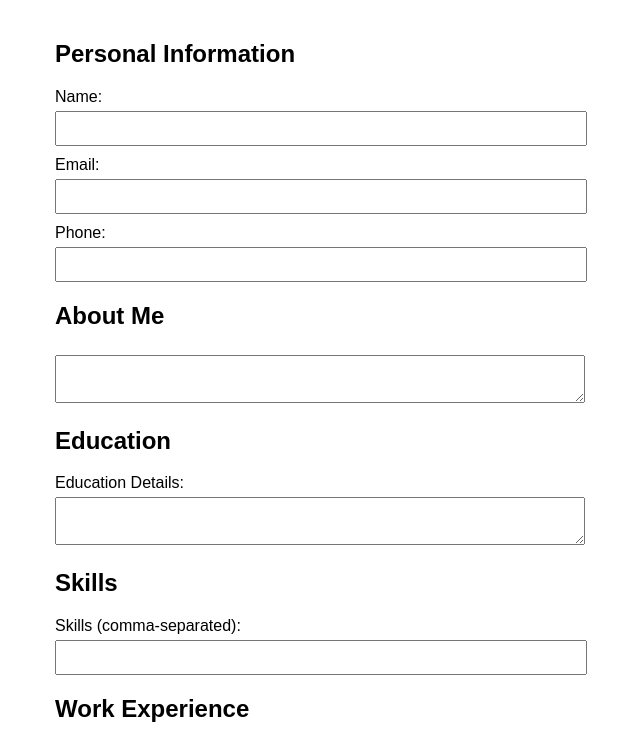
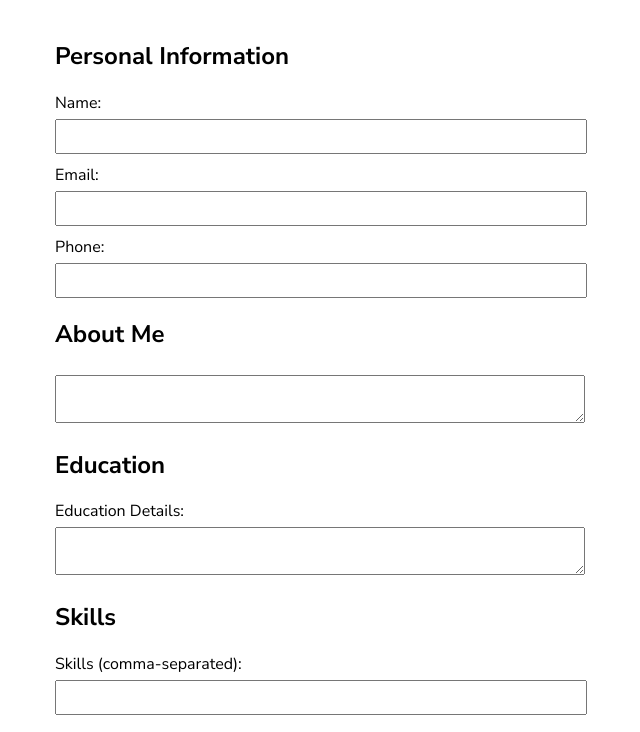
Before and after one commit to muhammedlayan12/DYNAMIC-RESUME-BUILDER, a plain HTML site: page index.html in a window 1280 px wide. Shown: the top 732 px of the page, without its empty margins (329-969 px from the left). Drawn offline with Linux system fonts and the light colour scheme.

Commit message:
Update styles.css

```diff
--- a/styles.css
+++ b/styles.css
@@ -1,5 +1,5 @@
 body {
-    font-family: Arial, sans-serif;
+    font-family: Nunito Sans, sans-serif;
     margin: 0;
     padding: 0;
 }
```
